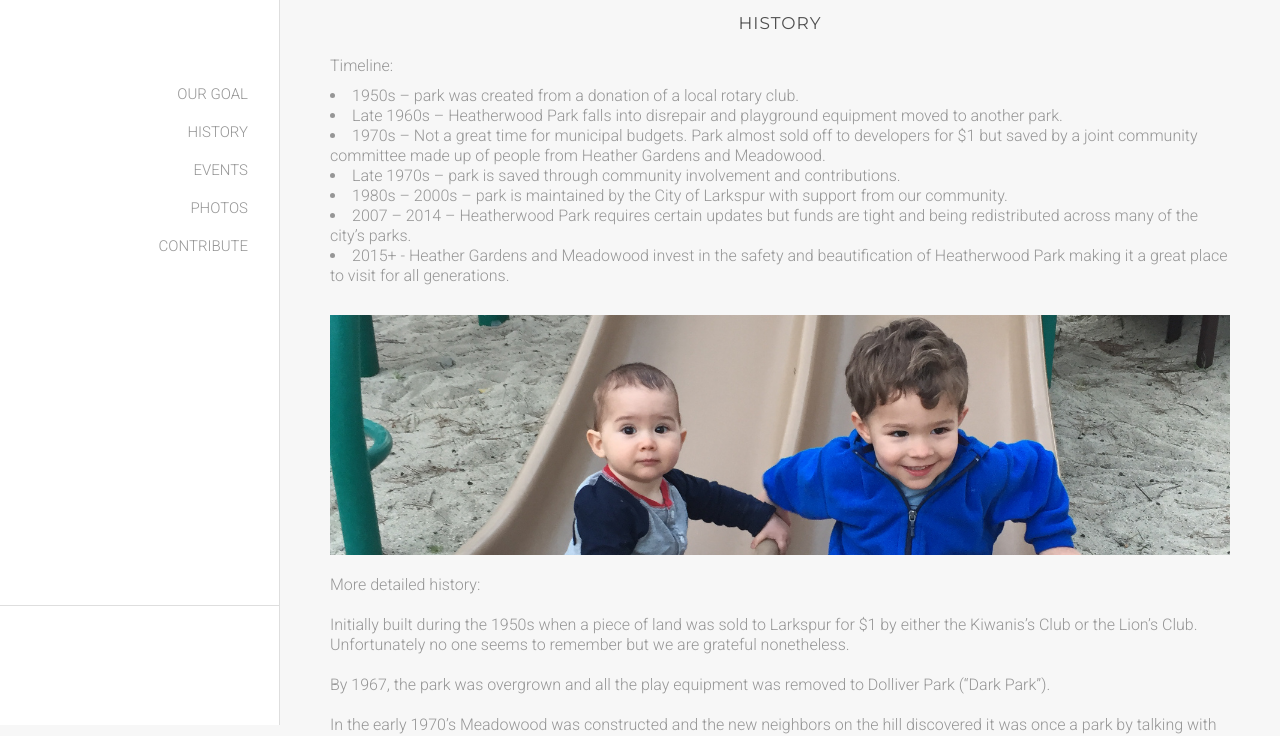
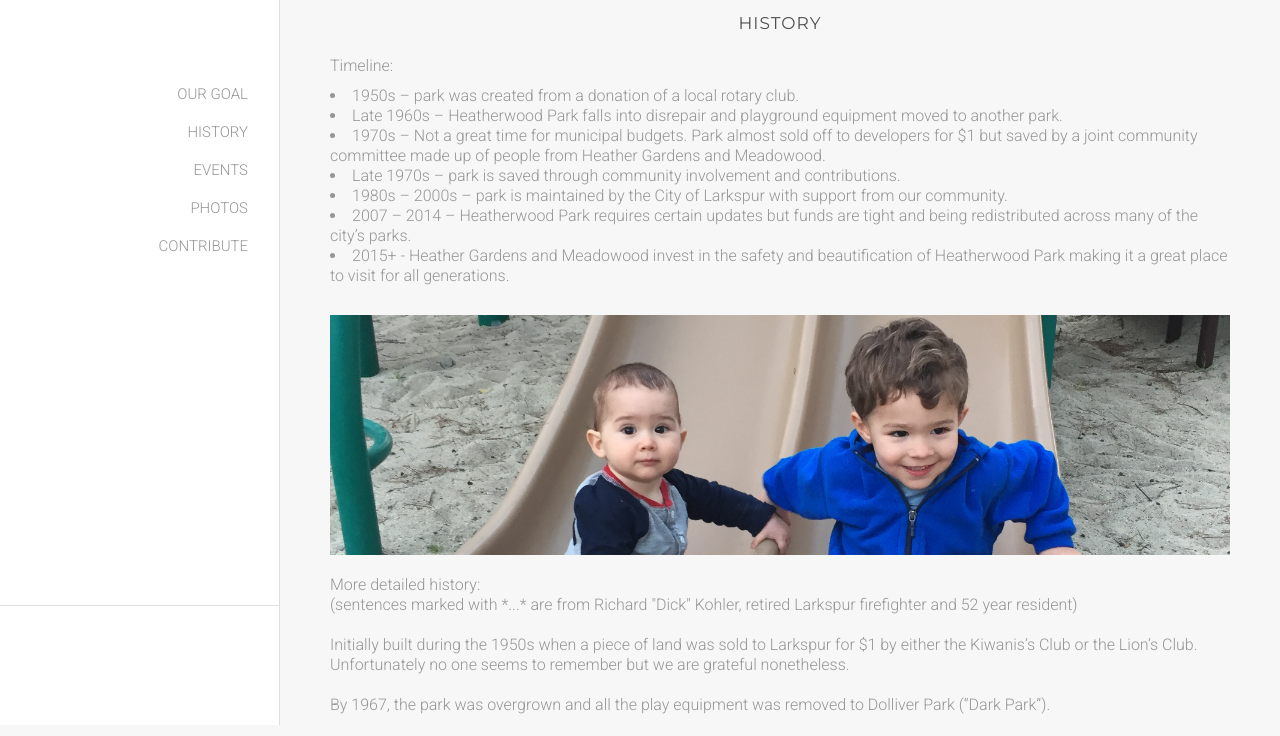
Before and after one commit to jhunnewell/HeatherwoodPark, a plain HTML site: page history.html in a window 1280 px wide. Shown: the part 75-811 px from the top of the page. Drawn offline with nearby package versions, Linux system fonts and the light colour scheme; a web font is replaced by a local one.

Commit message:
Update history.html

```diff
--- a/history.html
+++ b/history.html
@@ -135,7 +135,9 @@
 				<img src="./images/AJKids1_1500x400.jpg" class="full" />
 
 
-More detailed history:<br><br>
+More detailed history:
+<br>(sentences marked with *...* are from Richard "Dick" Kohler, retired Larkspur firefighter and 52 year resident)
+<br><br>
 Initially built during the 1950s when a piece of land was sold to Larkspur for $1 by either the Kiwanis’s Club or the Lion’s Club.  Unfortunately no one seems to remember but we are grateful nonetheless.
 <br><br>By 1967, the park was overgrown and all the play equipment was removed to Dolliver Park (“Dark Park”).
 <br><br>
```
